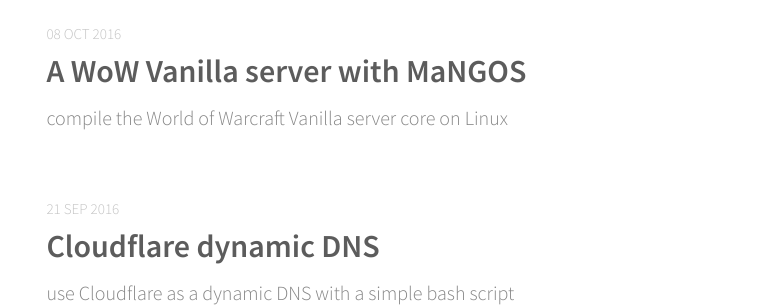
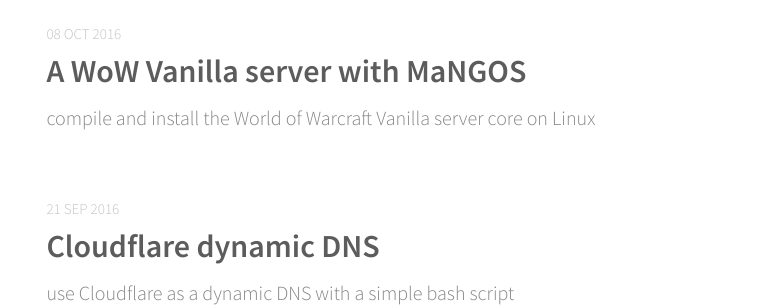
Before and after one commit to epistrephein/blog.epistrephe.in, a Jekyll site: the page built from index.html, in a window 1280 px wide. Shown: the part 224-531 px from the top of the page, without its empty margins (248-1031 px from the left). Built offline with Jekyll 4.4.1, drawn with Linux system fonts in a browser that asks for light colours; nearby versions of some CDN libraries; the list of posts is cut into pages by our own code; some of the changed lines change nothing that is shown.

Commit message:
some fixes to mangos post

````diff
--- a/_posts/2016-10-08-wow-vanilla-mangos.md
+++ b/_posts/2016-10-08-wow-vanilla-mangos.md
@@ -1,7 +1,7 @@
 ---
 layout: post
 title: "A WoW Vanilla server with MaNGOS"
-description: "compile the World of Warcraft Vanilla server core on Linux"
+description: "compile and install the World of Warcraft Vanilla server core on Linux"
 date: 2016-10-08
 comments: true
 share: false
@@ -145,7 +145,7 @@
 cp ~/build/contrib/mmap/MoveMapGen .
 cp ~/mangos/contrib/extractor_binary/MoveMapGen.sh .
 cp ~/mangos/contrib/extractor_binary/offmesh.txt .
-chmod +x /home/mangos/wowdata/MoveMapGen.sh
+chmod +x ~/wowdata/MoveMapGen.sh
 ```
 
 MaNGOS needs **4 folders** to be present in the `run/bin` directory: `dbc`, `maps`, `vmaps`, `mmaps`. The last two are not mandatory, but since I was doing this, I wanted to get to the bottom of it.
@@ -189,7 +189,7 @@
 ./InstallFullDB.sh
 ```
 
-Since the realm is not on `localhost`, if I try to connect with these settings I'll be stuck in a **real loop** systematically trying to reach `127.0.0.1`. So I needed a few changes.
+Since the realm is not on `localhost`, if I try to connect with these settings I'll be stuck in a **realm loop** systematically trying to reach `127.0.0.1`. So I needed a few changes.
 
 First of all, I opened the default server ports on UFW
 
@@ -212,7 +212,7 @@
 I can also rename the realm
 
 ```sql
-update `realmd`.`realmlist` set `name` = 'My Cool Real Name' where `id` = '1';
+update `realmd`.`realmlist` set `name` = 'My Cool Realm Name' where `id` = '1';
 ```
 
 before restarting `mysql`
````
